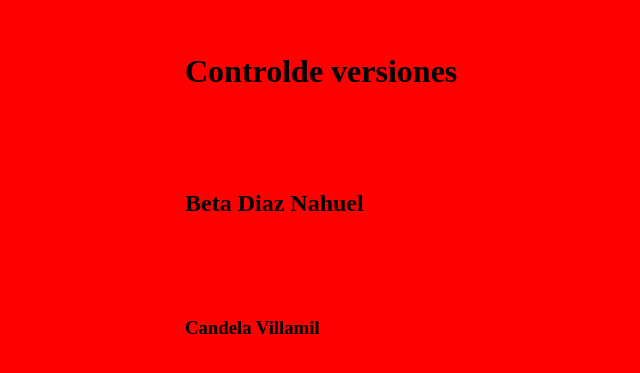
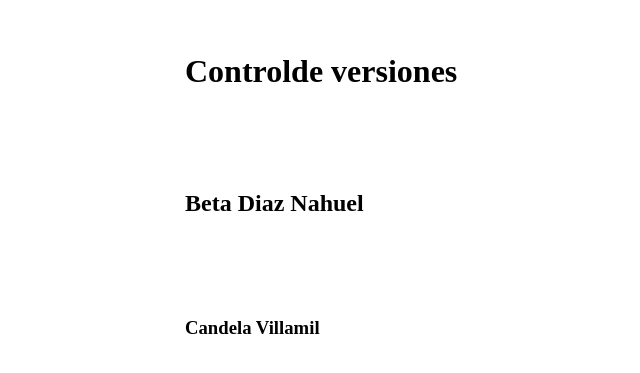
Before and after one commit to santidiviesti/TP_SO_I4_Equipo109, a plain HTML site: page index.html in a window 1280 px wide. Shown: the part 147-520 px from the top of the page, without its empty margins (115-755 px from the left). Drawn offline with Linux system fonts and the light colour scheme.

Commit message:
cambio de color en estilos.css

```diff
--- a/estilo.css
+++ b/estilo.css
@@ -2,5 +2,5 @@
 margin:100px;
 }
 body {
-background:red;
+background:yelllow;
 }
```
